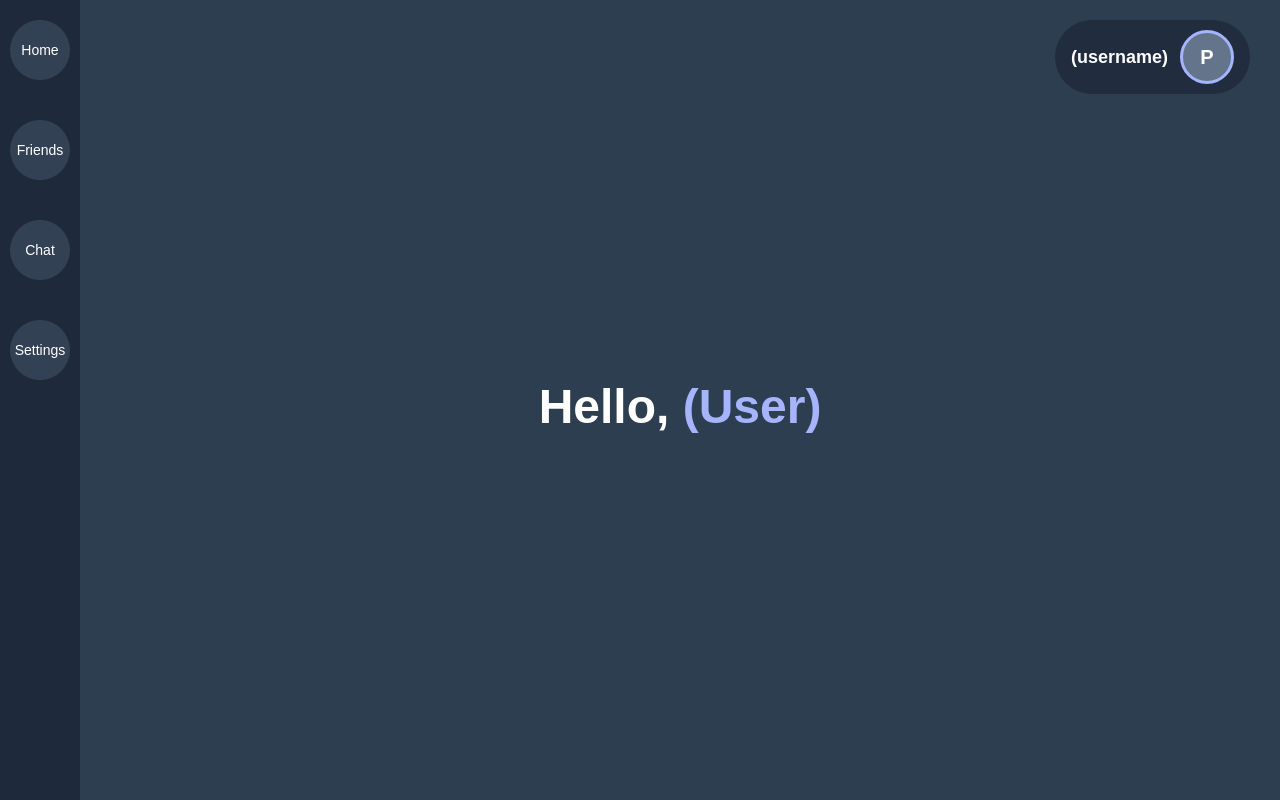
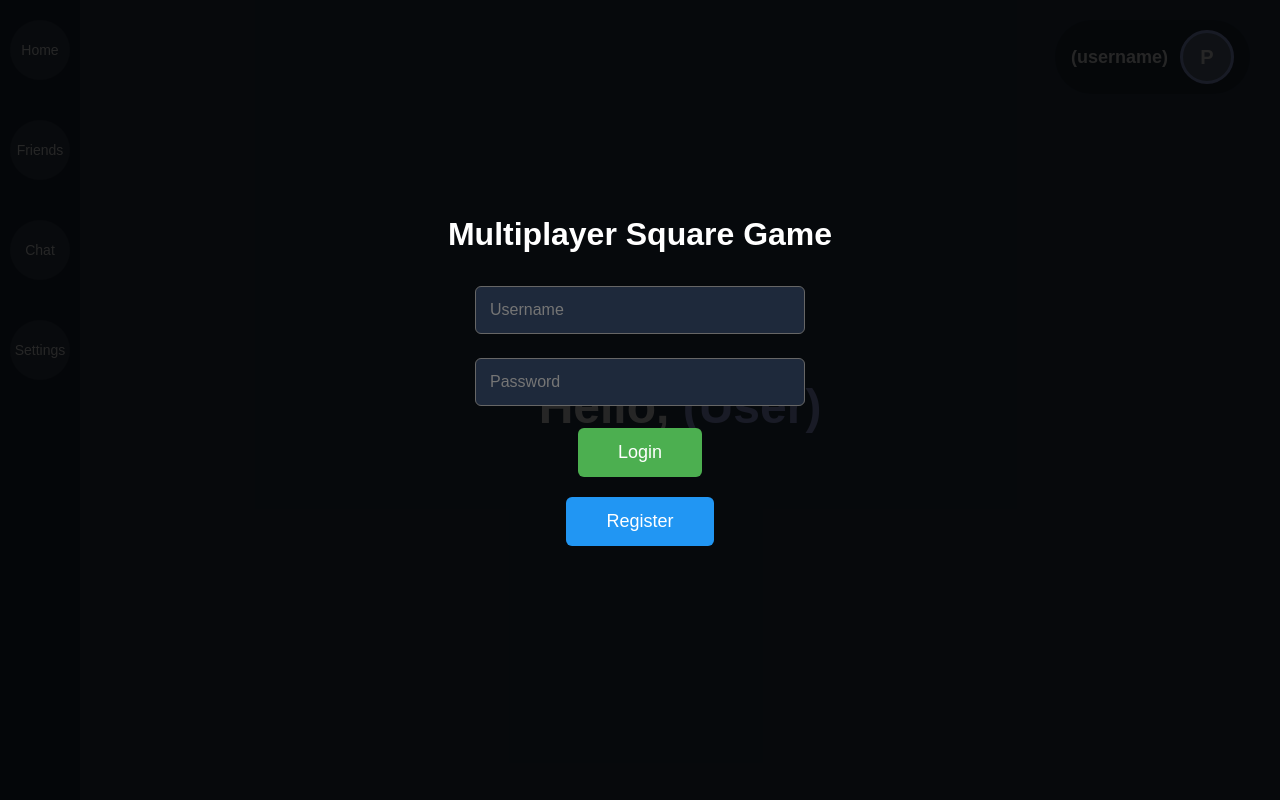
Before and after one commit to lustrereal/game, a website: page index.html in a window 1280 px wide. Drawn offline with nearby package versions, Linux system fonts and the light colour scheme.

Commit message:
Update index.html

```diff
--- a/index.html
+++ b/index.html
@@ -9,14 +9,14 @@
       margin: 0;
       padding: 0;
       height: 100vh;
-      background: #2c3e50; /* Dark gray from your screenshot */
+      background: #2c3e50;
       color: white;
       font-family: Arial, Helvetica, sans-serif;
       overflow: hidden;
       display: flex;
     }
 
-    /* Left Sidebar */
+    /* Sidebar */
     .sidebar {
       width: 80px;
       background: #1e293b;
@@ -49,7 +49,7 @@
       transform: scale(1.1);
     }
 
-    /* Main Content Area */
+    /* Main content */
     .main {
       flex: 1;
       display: flex;
@@ -69,7 +69,7 @@
       color: #a5b4fc;
     }
 
-    /* Top-right Profile */
+    /* Profile top-right */
     .profile {
       position: absolute;
       top: 20px;
@@ -100,15 +100,69 @@
       font-weight: bold;
     }
 
-    /* Hide game elements for now */
-    #game, #canvas, #minimap, #chat, #inventory, #uiBars {
+    /* Auth screen */
+    #authScreen {
+      position: fixed;
+      inset: 0;
+      background: rgba(0,0,0,0.85);
+      display: flex;
+      flex-direction: column;
+      align-items: center;
+      justify-content: center;
+      z-index: 400;
+    }
+
+    #authScreen input {
+      margin: 12px;
+      padding: 14px;
+      width: 300px;
+      font-size: 16px;
+      border-radius: 6px;
+      border: 1px solid #666;
+      background: #1e293b;
+      color: white;
+    }
+
+    #authScreen button {
+      margin: 10px;
+      padding: 14px 40px;
+      font-size: 18px;
+      border: none;
+      border-radius: 6px;
+      cursor: pointer;
+    }
+
+    #loginBtn { background: #4CAF50; color: white; }
+    #registerBtn { background: #2196F3; color: white; }
+
+    #authMessage { color: #ff6b6b; margin-top: 10px; min-height: 24px; }
+
+    /* Hide other screens initially */
+    #modeSelect, #game {
       display: none;
     }
   </style>
 </head>
 <body>
 
-  <!-- Left Sidebar Navigation -->
+  <!-- Login/Register Screen – shown first -->
+  <div id="authScreen">
+    <h1>Multiplayer Square Game</h1>
+    <input id="username" placeholder="Username" required minlength="3" maxlength="20">
+    <input id="password" type="password" placeholder="Password" required minlength="6">
+    <button id="loginBtn">Login</button>
+    <button id="registerBtn">Register</button>
+    <p id="authMessage"></p>
+  </div>
+
+  <!-- Mode Selection – shown after login -->
+  <div id="modeSelect">
+    <h1>Choose Game Mode</h1>
+    <button id="normalBtn" class="mode-btn">Normal</button>
+    <button id="tagBtn" class="mode-btn">Tag</button>
+  </div>
+
+  <!-- Home Page – shown after mode selection -->
   <div class="sidebar">
     <button>Home</button>
     <button>Friends</button>
@@ -116,23 +170,22 @@
     <button>Settings</button>
   </div>
 
-  <!-- Main Content -->
   <div class="main">
     <h1 class="greeting">
-      Hello, <span class="username">(User)</span>
+      Hello, <span id="displayUsername" class="username">(User)</span>
     </h1>
 
-    <!-- Top-right Profile -->
     <div class="profile">
-      <span class="profile-username">(username)</span>
-      <div class="profile-pic">P</div> <!-- Replace P with actual profile picture later -->
+      <span id="profileUsername" class="profile-username">(username)</span>
+      <div class="profile-pic">P</div>
     </div>
   </div>
 
-  <!-- Game elements (hidden for now) -->
+  <!-- Game content (hidden for now) -->
   <div id="game">
     <canvas id="canvas" width="960" height="720"></canvas>
     <canvas id="minimap" width="180" height="135"></canvas>
+
     <div id="chat">
       <ul id="messages"></ul>
       <div id="playersList" style="display:none;">
@@ -142,10 +195,12 @@
       <input id="chatInput" placeholder="Say something..." maxlength="100">
       <button id="sendBtn">Send</button>
     </div>
+
     <div id="inventory">
       <div>Inventory</div>
       <div id="slots"></div>
     </div>
+
     <div id="uiBars">
       <div class="bar-container">
         <div id="healthText">Health: 100/100</div>
@@ -158,11 +213,6 @@
     </div>
   </div>
 
-  <!-- Login screen (hidden for now - will be shown on first load later) -->
-  <div id="authScreen" style="display:none;">
-    <!-- Your login/register form here when ready -->
-  </div>
-
   <script src="/socket.io/socket.io.js"></script>
   <script src="client.js"></script>
 </body>
```
